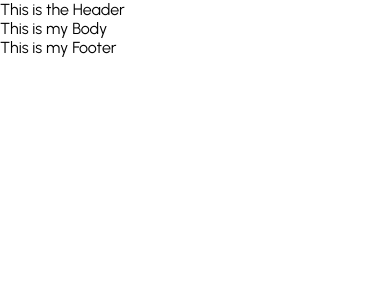
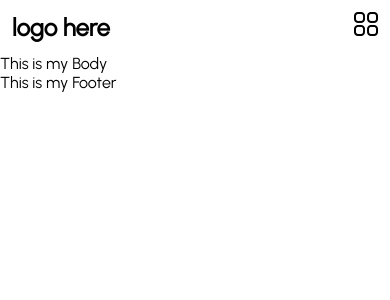
Before and after one commit to Kevin805/FolioPage, a React (Create React App) app: page / in a window 390 px wide. Shown: the top 300 px of the page. Built offline with nearby package versions, Linux system fonts and the light colour scheme.

Commit message:
header responsive

```diff
--- a/public/index.html
+++ b/public/index.html
@@ -27,6 +27,9 @@
     <link rel="preconnect" href="https://fonts.googleapis.com">
 <link rel="preconnect" href="https://fonts.gstatic.com" crossorigin>
 <link href="https://fonts.googleapis.com/css2?family=Urbanist&display=swap" rel="stylesheet">
+
+<link rel='stylesheet' href='https://cdn-uicons.flaticon.com/uicons-regular-rounded/css/uicons-regular-rounded.css'>
+
     <title>Folio</title>
   </head>
   <body>
--- /dev/null
+++ b/src/components/Header/Mobile/index.js
@@ -0,0 +1,11 @@
+import React from 'react'
+
+function Mobile() {
+    return (
+        <div>
+            This is Mobile
+        </div>
+    )
+}
+
+export default Mobile
--- /dev/null
+++ b/src/components/Header/Web/index.js
@@ -0,0 +1,11 @@
+import React from 'react'
+
+function Web() {
+    return (
+        <div>
+            This is Web
+        </div>
+    )
+}
+
+export default Web
--- /dev/null
+++ b/src/components/Header/header.css
@@ -0,0 +1,44 @@
+.header {
+    display: flex;
+    justify-content: space-between;
+    flex: 1;
+    padding: 12px;
+    position: relative;
+    align-items: center;
+}
+
+.menu {
+    display: flex;
+    flex: 1;
+    justify-content: flex-end;
+}
+
+.menu-icon {
+    font-size: 24px;
+}
+
+.mobile-menu {
+    display: none;
+}
+
+.web-menu {
+    display: flex;
+}
+
+.logo {
+    display: flex;
+    font-size: 36px;
+    font-weight: 800;
+}
+
+@media only  screen and (max-width: 720px) {
+    .mobile-menu{
+        display: flex;
+    }
+    .web-menu{
+        display: none;
+    }
+    .logo{
+        font-size: 24px;
+    }
+}
--- a/src/components/Header/index.js
+++ b/src/components/Header/index.js
@@ -1,11 +1,30 @@
-import React from 'react'
+import React, { useState } from 'react'
+import './header.css'
+import Web from './Web/index'
+import Mobile from './Mobile/index'
+
 
 function Header() {
+
+    //determimes if the options are shown or not
+    const[isOpen, setIsOpen]= useState(false);
+
     return (
-        <div>
-            This is the Header
+    <div className='header'>
+        <div className='logo'>logo here</div>
+        <div className='menu'>
+        <div className='web-menu'>
+            <Web />
         </div>
-    )
+        <div className='mobile-menu'>
+            <div onClick={() => setIsOpen(!isOpen)}>
+            <i class="fi-rr-apps menu-icon"></i>
+            </div>
+            {isOpen && <Mobile isOpen={isOpen} setIsOpen={setIsOpen} />}
+        </div>
+      </div>
+    </div>
+   );
 }
 
 export default Header
--- a/src/components/Home/home.css
+++ b/src/components/Home/home.css
@@ -0,0 +1,22 @@
+html {
+    scroll-behavior: smooth;
+}
+
+.home {
+    display: flex;
+    flex-direction: column;
+    width: 80%;
+    margin: auto;
+}
+
+@media only  screen and (max-width: 1024px) {
+    .home {
+        width: 90%;
+    }
+}
+
+@media only  screen and (max-width: 512px) {
+    .home {
+        width: 100%;
+    }
+}
```
Also changed, not shown: src/components/Home/index.js (line endings or trailing spaces).
